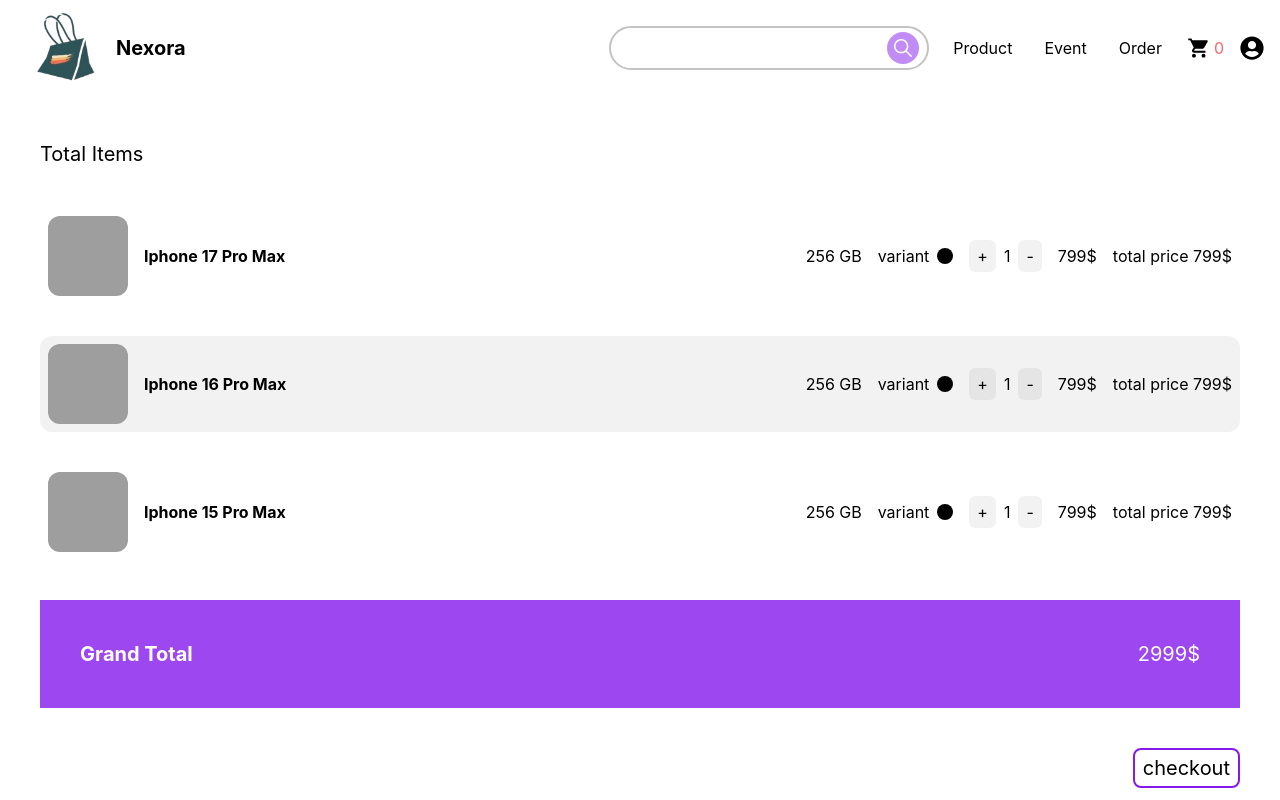
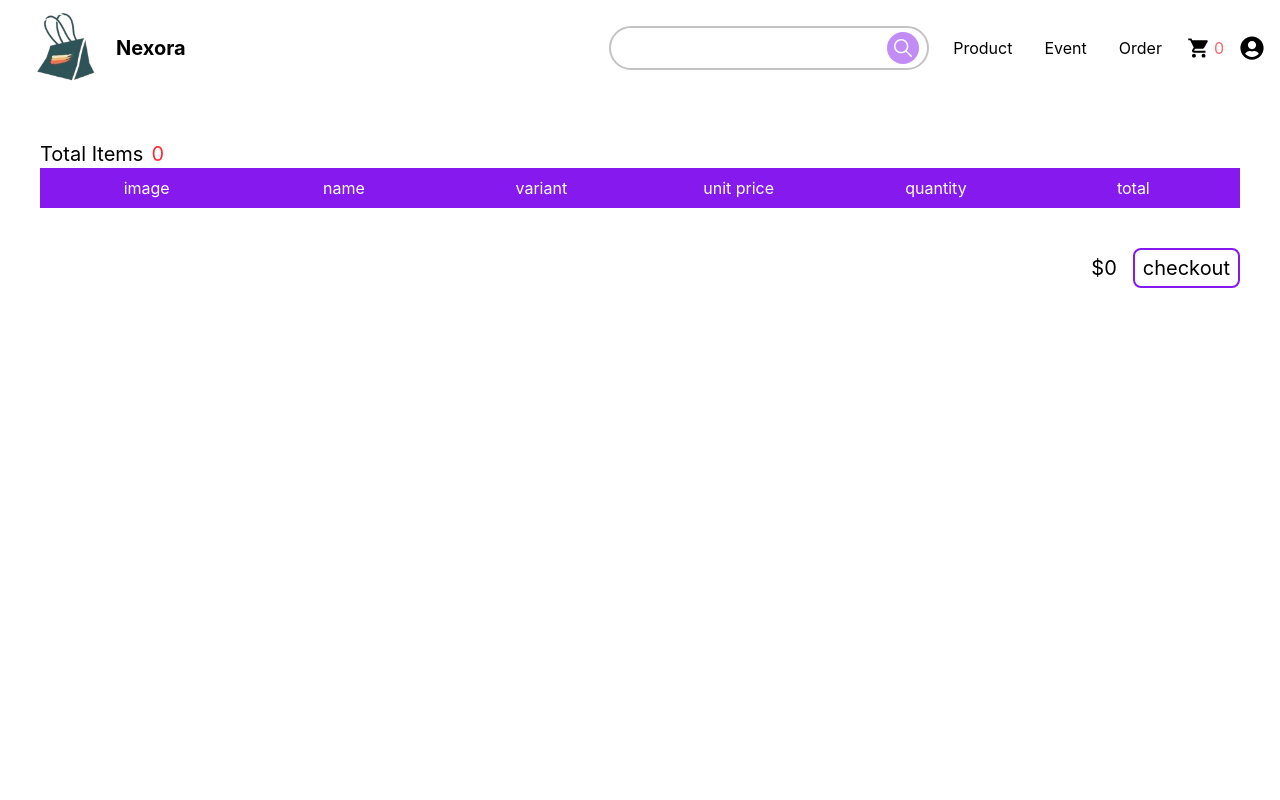
Before and after one commit to Thuya-Myint/nexora-customer-ui, a React (Vite) app: page /cart in a window 1280 px wide. Shown: the top 800 px of the page. Built offline with nearby package versions, Linux system fonts and the light colour scheme; grey boxes are pictures that could not be loaded.

Commit message:
customer-ui-compelete

```diff
--- a/src/components/Navbar.jsx
+++ b/src/components/Navbar.jsx
@@ -5,11 +5,14 @@
 import { FaUserCircle } from "react-icons/fa";
 import { GiHamburgerMenu } from "react-icons/gi";
 import { useRef, useState } from "react";
+import { useSelector } from "react-redux";
 
 const Navbar = () => {
   const [isHamburgerMenuOpen, setIsHamburgerMenuOpen] = useState(false)
   const searchInputRef = useRef(null)
   const [searchKeyword, setSearchKeyword] = useState("")
+  const cartItems = useSelector((state) => state.cart.items)
+  const totalCartItems = cartItems.reduce((sum, item) => sum + item.quantity, 0)
   const openHamburgerMenu = () => {
     setIsHamburgerMenuOpen(!isHamburgerMenuOpen)
     if (isHamburgerMenuOpen) {
@@ -62,7 +65,7 @@
               <IoMdCart
                 className=' text-2xl cursor-pointer'
               />
-              <p className="text-red-400">0</p>
+              <p className="text-red-400">{totalCartItems}</p>
             </Link>
             <Link to={"/user"}>
               <FaUserCircle
--- a/src/constants/products.js
+++ b/src/constants/products.js
@@ -201,6 +201,7 @@
       "https://img1.kakaku.k-img.com/images/productimage/fullscale/J0000048756.jpg"
     ],
 
+
     options: {
       color: [
         {
--- a/src/features/cart/cartSlice.js
+++ b/src/features/cart/cartSlice.js
@@ -15,27 +15,14 @@
         (item) => item.skuId === newItem.skuId
       );
 
-
       if (existingItem) {
         const stockExceeds = existingItem.quantity + newItem.quantity > newItem.stock
         if (stockExceeds) {
-
-          console.log("existingItemQty", existingItem.quantity)
-          console.log("item qty to be added", newItem.quantity)
-          console.log("-------")
-          console.log("item available to purchase", newItem.stock)
-
-
           const availableQty = newItem.stock - existingItem.quantity
-          // const alertQtyCount = newItem.stock - newItem.quantity <= 0 ? 0 : newItem.stock - newItem.quantity
-
           return alert(`only ${newItem.stock} in stock! You can add ${availableQty} more item!`)
         }
-        // console.log(`${existingItem.quantity + newItem.quantity}: ${newItem.stock}`)
-        // console.log("item exists")
         existingItem.quantity += newItem.quantity
       } else {
-        // console.log("new item ")
         state.items.push(newItem)
       }
     },
@@ -45,11 +32,17 @@
       )
     },
     updateQuantity: (state, action) => {
-      const { id, quantity } = action.payload
+      const { id, quantity, stock } = action.payload
+      console.log("::", id, quantity, stock)
       const item = state.items.find(
         (item) => item.id === id
       )
       if (!item) return;
+
+      if (quantity > stock) {
+
+        return alert(`Only ${stock} in stock!`)
+      }
 
       if (quantity <= 0) {
         state.items = state.items.filter(
--- a/src/pages/Cart.jsx
+++ b/src/pages/Cart.jsx
@@ -1,48 +1,71 @@
-import { cartItems } from '../constants/cart'
+import { useDispatch, useSelector } from 'react-redux'
 import CheckoutModal from '../components/CheckoutModal'
 import { useState } from 'react'
+import { updateQuantity } from '../features/cart/cartSlice'
 const Cart = () => {
 
   const [isShow, setIsShow] = useState(false)
+  const cartItems = useSelector((state) => state.cart.items)
+  const totalCartItems = cartItems.reduce((sum, item) => sum + item.quantity, 0)
+  const grandTotal = cartItems.reduce((sum, item) => sum + item.quantity * item.unitPrice, 0)
+
+  const dispatch = useDispatch()
+
+  const qtyOnChange = (id, currentQty, isIncreaseQty, stock) => {
+    dispatch(updateQuantity({
+      id: id,
+      quantity: isIncreaseQty ? currentQty + 1 : currentQty - 1,
+      stock: stock
+    }))
+  }
 
   return (
+
     <div className='p-10'>
-      <h1 className='text-xl'>Total Items</h1>
-      <div className='mt-10 flex flex-col gap-8  '>
+      <h1 className='text-xl flex gap-2'>Total Items <p className='text-red-500'>{totalCartItems}</p></h1>
+      <div className='grid grid-cols-6 bg-primary text-white p-2 text-center'>
+
+        <p>image</p>
+        <p>name</p>
+        <p>variant</p>
+        <p>unit price</p>
+        <p>quantity</p>
+        <p>total</p>
+      </div>
+
       {
         cartItems.map((item, index) => (
-            <div key={index} className={`flex items-center cursor-pointer hover:bg-black/5 p-2 justify-between rounded-xl ${index % 2 === 0 ? "" : "bg-black/5"}`}>
-              <div className='flex items-center gap-4'>
-                <img src={item.photoUrl} alt="" className='w-20 h-20 rounded-xl' />
-                <p className='font-bold'>{item.name}</p>
-              </div>
-              <div className=' flex items-center gap-4'>
-                <p>{item.size}</p>
-                <div className='flex gap-2 items-center'>
-                  variant
-                  <p
-                    className='w-4 h-4 rounded-full'
-                    style={{
-                      backgroundColor: item.variant
-                    }} />
-                </div>
-                <div className='flex items-center gap-2'>
-                  <p className='p-1 px-2 cursor-pointer bg-black/5 rounded-md'>+</p>
-                  <p>{item.quantity}</p>
-                  <p className='p-1 px-2 cursor-pointer bg-black/5 rounded-md'>-</p>
-                </div>
-                <p>{item.price}$</p>
-                <p>total price {item.price * item.quantity}$</p>
-              </div>
+          <div key={index} className='grid grid-cols-6 p-2 py-4 capitalize text-center' >
+
+            <img src={item.image} alt="" className='w-14 h-10 m-auto' />
+            <h1 className='m-auto'>{item.name}</h1>
+            <div className='text-center'>
+              {
+                Object.entries(item.options).map(([key, value]) => (
+                  <div key={key}>
+                    {value}
                   </div>
                 ))
               }
             </div>
-      <div className='flex justify-between mt-10 text-xl bg-primary/80 text-white p-10'>
-        <p className='font-bold'>Grand Total</p>
-        <p>2999$</p>
+            <p className='m-auto'>${item.unitPrice}</p>
+            <div className='flex items-center justify-center gap-2'>
+              <button
+                className='w-4 h-4 rounded-full cursor-pointer flex items-center justify-center bg-primary text-white'
+                onClick={() => qtyOnChange(item.id, item.quantity, true, item.stock)}
+              >+</button>
+              <p>{item.quantity}</p>
+              <button
+                className='w-4 h-4 rounded-full cursor-pointer flex items-center justify-center bg-primary text-white'
+                onClick={() => qtyOnChange(item.id, item.quantity, false, item.stock)}>-</button>
             </div>
-      <div className=' flex justify-end mt-10 text-xl'>
+            <p className='m-auto'>${item.unitPrice * item.quantity}</p>
+          </div>
+        ))
+      }
+
+      <div className=' flex justify-end mt-10 text-xl items-center gap-4'>
+        <p>${grandTotal}</p>
         <button className='border-2 rounded-lg border-primary px-2 p-1 hover:bg-primary cursor-pointer hover:text-white'
           onClick={() => setIsShow(!isShow)}
         >checkout</button>
--- a/src/pages/Login.jsx
+++ b/src/pages/Login.jsx
@@ -93,9 +93,7 @@
               <FaGoogle className="text-green-400" />
             </div>
             <p className="text-md flex gap-1">
-              <span className="text-yellow-300">Continue</span>
-              <span className="text-blue-400">with</span>
-              <span className="text-red-400">google</span>
+              forgot password?
             </p>
           </div>
           <div className="flex items-center gap-2">
--- a/src/pages/Product.jsx
+++ b/src/pages/Product.jsx
@@ -2,8 +2,8 @@
 import FilterModal from '../components/FilterModal'
 import { useEffect, useState } from 'react'
 import { useNavigate, useSearchParams } from 'react-router-dom'
-import ProductCard from '../components/ProductCard'
-import { allProducts } from '../constants/products'
+import { modifiedProduct } from '../constants/products'
+import ProductCardM from '../components/ProductCardM'
 const Product = () => {
   const [isModalOpen, setIsModalOpen] = useState(false)
   const navigate = useNavigate()
@@ -58,8 +58,10 @@
         setSelectedCategory={setSelectedCategory}
       />
 
-      <ProductCard
-        data={allProducts}
+      <ProductCardM
+
+        data={modifiedProduct}
+
       />
 
     </div >
--- a/src/pages/User.jsx
+++ b/src/pages/User.jsx
@@ -1,10 +1,10 @@
 import { FaStar, FaUserCircle } from "react-icons/fa"
 import { RxCaretRight } from "react-icons/rx"
-import ProductCard from "../components/ProductCard"
-import { popularItems } from "../constants/products"
+import { modifiedProduct } from "../constants/products"
 import { useRef } from "react"
 import { FaArrowRightToBracket } from "react-icons/fa6"
 import { useNavigate } from "react-router-dom"
+import ProductCardM from "../components/ProductCardM"
 const User = () => {
 
   const userInfoRef = useRef(null)
@@ -73,12 +73,13 @@
           Your Favourites
           <FaStar className="text-primary" />
         </h1>
-        <ProductCard
+        <ProductCardM
           header={""}
           fromUrl={"/user"}
-          data={popularItems}
           prevLink={"/user"}
+          data={modifiedProduct}
         />
+
       </div>
     </div>
   )
```
Also changed, not shown: src/pages/subpages/ProductDetailsM.jsx (+24 -20 lines). Lines whose indentation alone changed are shown as unchanged.
